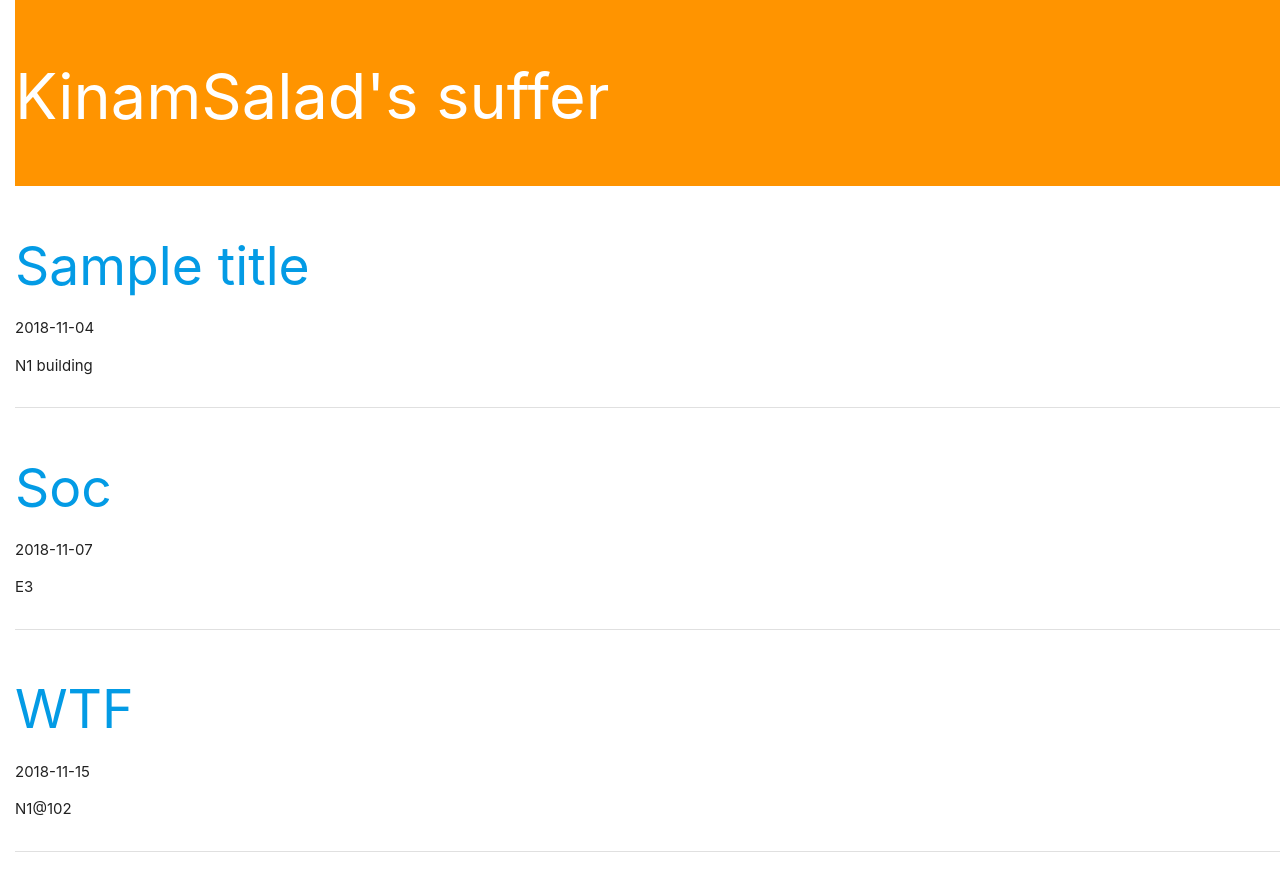
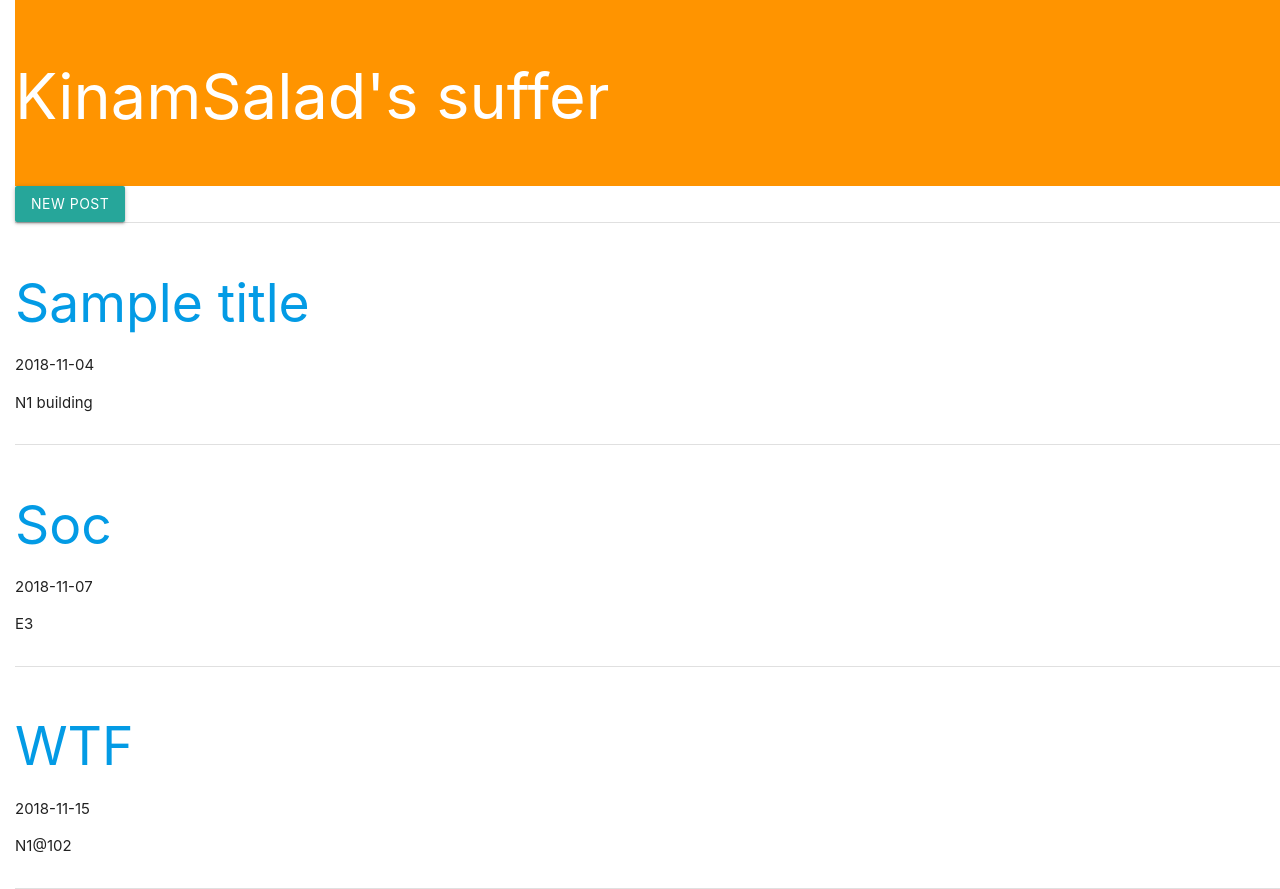
Before and after one commit to KinamSalad/Eventence, a Django app: page /post_list/ in a window 1280 px wide. Before the commit the page ends 852 px from the top, so only its background shows below. Run offline with Django 3.2, Linux system fonts and the light colour scheme; data comes from the database, SQL or seed files in the repository; both versions use the stored data as it was after the commit.

Commit message:
edit & new

```diff
--- a/blog/templates/blog/base.html
+++ b/blog/templates/blog/base.html
@@ -5,12 +5,14 @@
         <link rel="stylesheet" href="https://cdnjs.cloudflare.com/ajax/libs/materialize/1.0.0/css/materialize.min.css">
         <script src="https://cdnjs.cloudflare.com/ajax/libs/materialize/1.0.0/js/materialize.min.js"></script>
         <link rel="stylesheet" href="{% static 'css/blog.css' %}">
+        <link href="https://fonts.googleapis.com/icon?family=Material+Icons" rel="stylesheet">
     </head>
 
 
     <body>
         <div class = 'page-header'>
-            <h1><a href="">KinamSalad's suffer</a></h1>
+
+            <h1><a href="{% url 'post_list' %}">KinamSalad's suffer</a></h1>
         </div>
 
         {% block content %}
--- a/blog/templates/blog/post_detail.html
+++ b/blog/templates/blog/post_detail.html
@@ -7,6 +7,7 @@
                 {{ post.published_date }}
             </div>
         {% endif %}
+        <a class="waves-effect waves-light btn" href="{% url 'post_edit' pk=post.pk %}">EDIT</a>
         <h1>{{ post.title }}</h1>
         <p>{{ post.time }}</p>
         <p>{{ post.place }}</p>
--- a/blog/templates/blog/post_list.html
+++ b/blog/templates/blog/post_list.html
@@ -1,7 +1,8 @@
 {% extends 'blog/base.html' %}
 
 {% block content %}
-
+        <a class="waves-effect waves-light btn" href="{% url 'post_new' %}" class="top-menu">NEW POST</a>
+        <div class="divider"></div>
         {% for post in posts %}
             <div class="section">
                 <h2><a href="{% url 'post_detail' pk=post.pk %}">{{ post.title }}</a></h2>
--- a/blog/urls.py
+++ b/blog/urls.py
@@ -4,5 +4,7 @@ from . import views
 urlpatterns = [
     url(r'^post_list/$', views.post_list, name='post_list'),
     url(r'^post/(?P<pk>\d+)/$', views.post_detail, name='post_detail'),
+    url(r'^post/new/$', views.post_new, name='post_new'),
+    url(r'^post/(?P<pk>\d+)/edit/$', views.post_edit, name='post_edit'),
     url(r'^sign_up/$', views.sign_up, name= 'sign_up'),
 ]
--- a/blog/views.py
+++ b/blog/views.py
@@ -2,6 +2,8 @@ from django.shortcuts import render
 from django.utils import timezone
 from .models import Post
 from django.shortcuts import render, get_object_or_404
+from .forms import PostForm
+from django.shortcuts import redirect
 
 def post_list(request):
 	posts = Post.objects.filter().order_by('time')
@@ -11,6 +13,32 @@ def post_detail(request, pk):
     post = get_object_or_404(Post, pk=pk)
     return render(request, 'blog/post_detail.html', {'post': post})
 
+def post_new(request):
+    if request.method == "POST":
+        form = PostForm(request.POST)
+        if form.is_valid():
+            post = form.save(commit=False)
+            post.published_date = timezone.now()
+            post.save()
+            return redirect('post_detail', pk=post.pk)
+    else:
+        form = PostForm()
+    return render(request, 'blog/post_edit.html', {'form': form})
+
+def post_edit(request, pk):
+    post = get_object_or_404(Post, pk=pk)
+    if request.method == "POST":
+        form = PostForm(instance=post)
+        if form.is_valid():
+            post = form.save(commit=False)
+            post.author = request.user
+            post.published_date = timezone.now()
+            post.save()
+            return redirect('post_detail', pk=post.pk)
+    else:
+        form = PostForm(instance=post)
+    return render(request, 'blog/post_edit.html', {'form': form})
+
 def sign_up(request):
 	return render(request, 'blog/sign_up.html', {})
 # Create your views here.
```
Also changed, not shown: blog/forms.py (added, +9 -0 lines), blog/templates/blog/post_edit.html (added, +9 -0 lines), blog/migrations/0002_remove_post_author.py (added), blog/migrations/0003_auto_20181104_0402.py (added), db.sqlite3, 5 other files.
